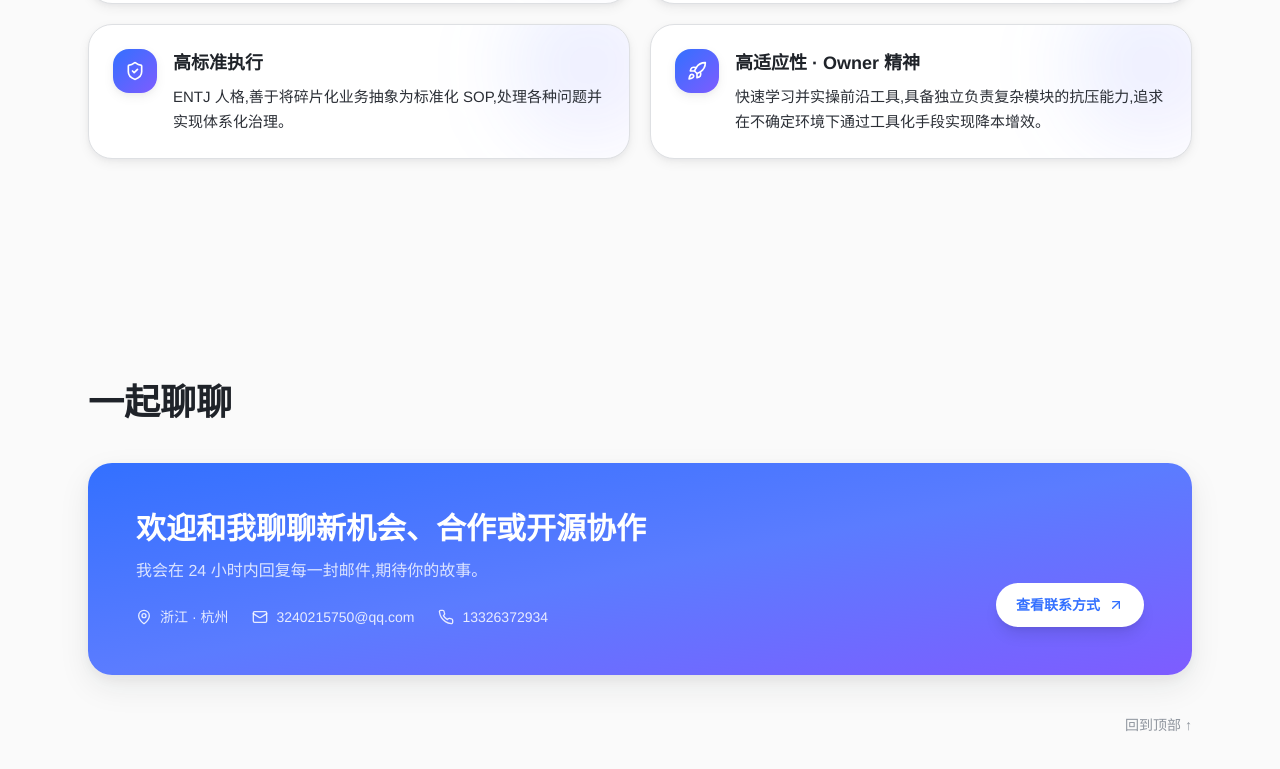
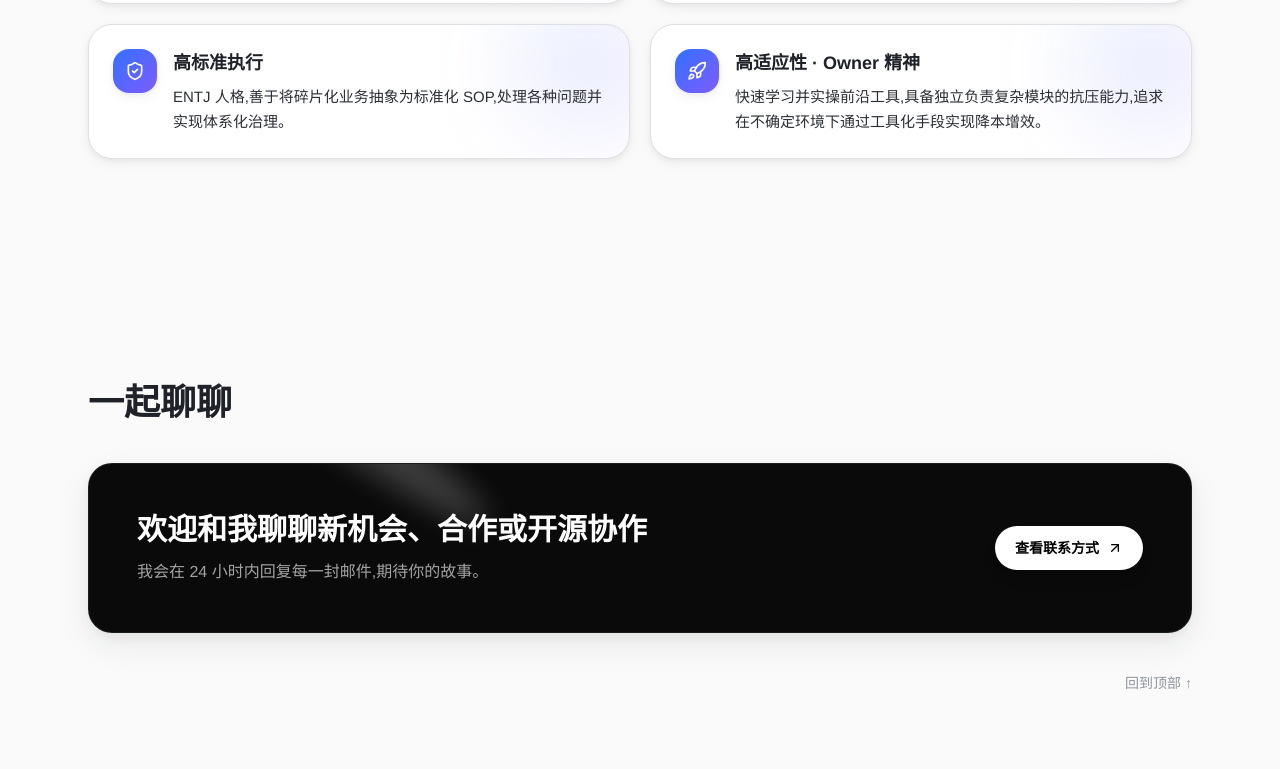
Before and after one commit to cneym1125/lingqi-CV, a React (Vite) app: page / in a window 1280 px wide. Shown: the part 4687-5456 px from the top of the page. Built offline with nearby package versions, Linux system fonts and the light colour scheme.

Commit message:
style: 联系区改为深色卡片风格,删除联系信息行

```diff
--- a/src/components/ContactSection.tsx
+++ b/src/components/ContactSection.tsx
@@ -1,54 +1,34 @@
 import { motion } from 'framer-motion'
-import { Mail, MapPin, Phone, ArrowUpRight } from 'lucide-react'
+import { ArrowUpRight } from 'lucide-react'
 import { Section } from './Section'
-import { profile } from '../data/resume'
 import { openContactCard } from './ContactCard'
+import { Spotlight } from './ui/Spotlight'
 
 export function ContactSection() {
   return (
-    <Section
-      id="contact"
-      eyebrow="CONTACT"
-      title="一起聊聊"
-      description="如果你看到了这里,我们很可能会聊得来。"
-    >
+    <Section id="contact" title="一起聊聊">
       <motion.div
         initial={{ opacity: 0, y: 24 }}
         whileInView={{ opacity: 1, y: 0 }}
         viewport={{ once: true, amount: 0.3 }}
         transition={{ duration: 0.6 }}
-        className="relative overflow-hidden rounded-3xl bg-gradient-to-br from-brand-blue via-[#5B7CFF] to-brand-purple p-8 text-white shadow-soft-lg md:p-12"
+        className="relative overflow-hidden rounded-3xl border border-white/[0.08] bg-black/[0.96] p-8 text-white shadow-soft-lg md:p-12"
       >
-        <div className="aurora opacity-40" />
-        <div className="relative grid grid-cols-1 gap-8 md:grid-cols-[1fr_auto] md:items-end">
+        <Spotlight className="-top-40 left-0 md:left-60 md:-top-20" fill="white" />
+
+        <div className="relative grid grid-cols-1 gap-8 md:grid-cols-[1fr_auto] md:items-center">
           <div>
             <h3 className="text-2xl font-semibold md:text-3xl">
               欢迎和我聊聊新机会、合作或开源协作
             </h3>
-            <p className="mt-3 max-w-2xl text-white/80">
+            <p className="mt-3 max-w-2xl text-neutral-400">
               我会在 24 小时内回复每一封邮件,期待你的故事。
             </p>
-            <div className="mt-6 flex flex-wrap gap-x-6 gap-y-2 text-sm text-white/85">
-              <span className="inline-flex items-center gap-2">
-                <MapPin className="h-4 w-4" />
-                {profile.location}
-              </span>
-              <span className="inline-flex items-center gap-2">
-                <Mail className="h-4 w-4" />
-                {profile.email}
-              </span>
-              {profile.phone && (
-                <span className="inline-flex items-center gap-2">
-                  <Phone className="h-4 w-4" />
-                  {profile.phone}
-                </span>
-              )}
-            </div>
           </div>
           <button
             type="button"
             onClick={openContactCard}
-            className="group inline-flex items-center gap-2 self-start rounded-full bg-white px-5 py-3 text-sm font-semibold text-brand-blue shadow-lg transition hover:bg-white/95 md:self-end"
+            className="group inline-flex items-center gap-2 self-start rounded-full bg-white px-5 py-3 text-sm font-semibold text-black shadow-lg transition hover:bg-neutral-200 md:self-center"
           >
             查看联系方式
             <ArrowUpRight className="h-4 w-4 transition group-hover:-translate-y-0.5 group-hover:translate-x-0.5" />
```
